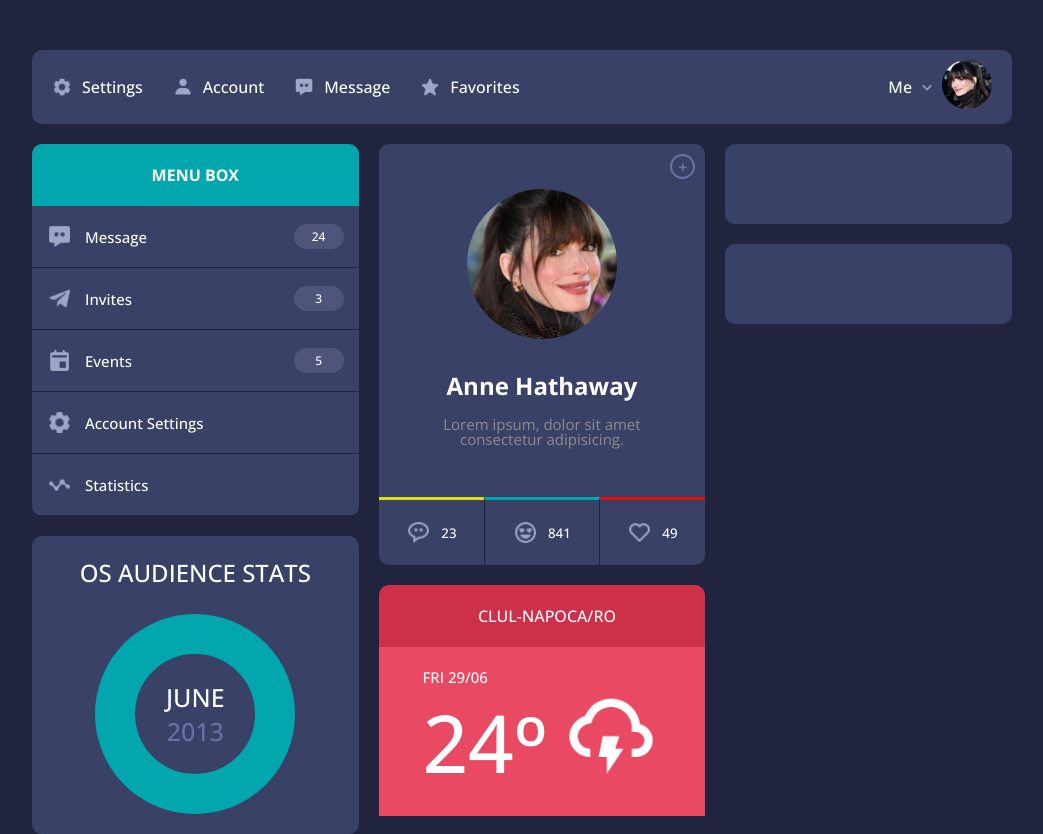
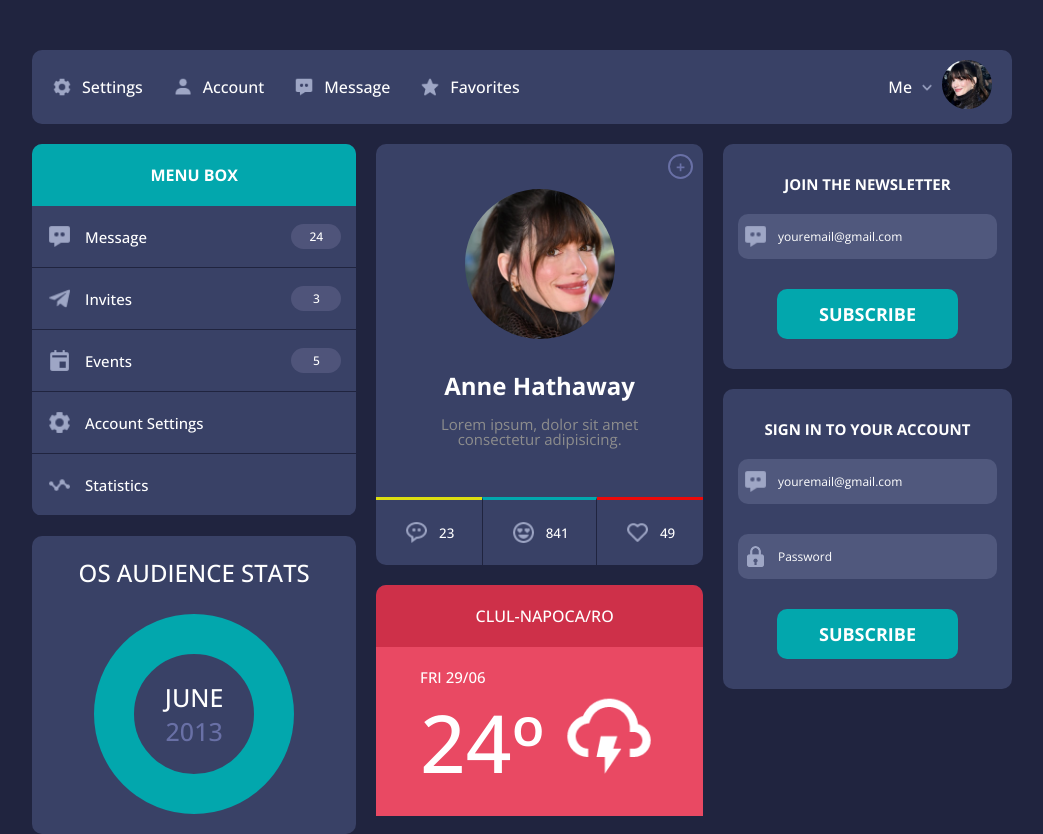
Before and after one commit to Sardor0795/Social_media, a plain HTML site: page index.html in a window 1280 px wide. Shown: the whole page, without its empty margins (118-1161 px from the left). Drawn offline with nearby package versions, Linux system fonts and the light colour scheme.

Commit message:
Add subscribe card

```diff
--- a/css/style.css
+++ b/css/style.css
@@ -311,9 +311,6 @@ ul {
   font-weight: 500;
 }
 
-.card-wether {
-}
-
 .geo-place {
   background-color: #ce3049;
   display: flex;
@@ -365,5 +362,56 @@ ul {
 }
 
 .geo-img {
-    width: 100px;
+  width: 100px;
 }
+
+.cars-sub {
+    padding: 30px 15px;
+    text-align: center;
+}
+
+.sub-title {
+  text-transform: uppercase;
+  color: #fff;
+  text-align: center;
+  font-size: 15px;
+  margin-bottom: 20px;
+}
+
+.sub-input-wrapper {
+    display: flex;
+    align-items: center;
+    margin-bottom: 30px;
+    background-color: #50587D;
+    padding: 10px 5px;
+    border-radius: 10px;
+}
+
+.sub-img {
+    width: 25px;
+    margin-right: 10px;
+}
+
+.sub-input {
+    background: transparent;
+    border: unset;
+    outline: unset;
+    color: #fff;
+    font-size: 12px;
+}
+
+.sub-input::placeholder {
+    color: #fff;
+}
+
+.sub-btn {
+    width: 70%;
+    padding: 13px 15px;
+    text-transform: uppercase;
+    font-size: 18px;
+    font-weight: 700;
+    background-color: #02a7ad;
+    color: #fff;
+    border: unset;
+    border-radius: 10px;
+}
--- a/index.html
+++ b/index.html
@@ -57,26 +57,26 @@
                     <button class="menu-box-btn">menu box</button>
                     <div class="msg">
                         <img class="msg-img" src="./img/message.png" alt="img">
-                        <span class="msg-text">message</span>
+                        <a href="#" class="msg-text">message</a>
                         <span class="msg-count">24</span>
                     </div>
                     <div class="msg">
                         <img class="msg-img" src="./img/telegram.png" alt="img">
-                        <span class="msg-text">invites</span>
+                        <a href="#" class="msg-text">invites</a>
                         <span class="msg-count">3</span>
                     </div>
                     <div class="msg">
                         <img class="msg-img" src="./img/event.png" alt="img">
-                        <span class="msg-text">events</span>
+                        <a href="#" class="msg-text">events</a>
                         <span class="msg-count">5</span>
                     </div>
                     <div class="msg">
                         <img class="msg-img" src="./img/setting.png" alt="img">
-                        <span class="msg-text">account settings</span>
+                        <a href="#" class="msg-text">account settings</a>
                     </div>
                     <div class="msg">
                         <img class="msg-img" src="./img/stats.png" alt="img">
-                        <span class="msg-text">statistics</span>
+                        <a href="#" class="msg-text">statistics</a>
                     </div>
                 </div>
                 <div class="card card-stat">
@@ -127,8 +127,26 @@
                 </div>
             </div>
             <div class="social-card">
-                <div class="card"></div>
-                <div class="card"></div>
+                <div class="card cars-sub">
+                    <h2 class="sub-title">join the newsletter</h2>
+                    <div class="sub-input-wrapper">
+                        <img class="sub-img" src="./img/message.png" alt="">
+                        <input class="sub-input" type="email" placeholder="youremail@gmail.com">
+                    </div>
+                    <button class="sub-btn">subscribe</button>
+                </div>
+                <div class="card cars-sub social">
+                    <h2 class="sub-title">sign in to your account</h2>
+                    <div class="sub-input-wrapper">
+                        <img class="sub-img" src="./img/message.png" alt="">
+                        <input class="sub-input" type="email" placeholder="youremail@gmail.com">
+                    </div>
+                    <div class="sub-input-wrapper">
+                        <img class="sub-img" src="./img/lock.png" alt="">
+                        <input class="sub-input" type="email" placeholder="Password">
+                    </div>
+                    <button class="sub-btn">subscribe</button>
+                </div>
             </div>
         </div>
     </div>
```
Also changed, not shown: img/lock.png (added).
